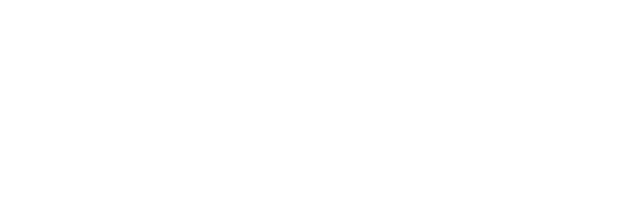
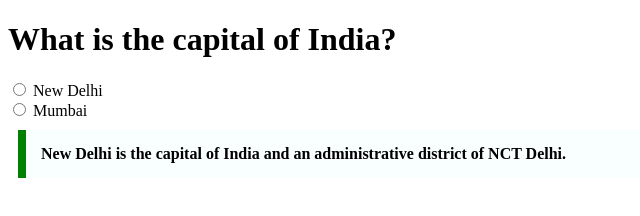
Before and after one commit to acciojob/trivia-Bluetooth-stack, a website: page main.html in a window 1280 px wide. Shown: the whole page, without its empty margins (0-640 px from the left). Drawn offline with Linux system fonts and the light colour scheme.

Commit message:
created a submission

```diff
--- a/main.html
+++ b/main.html
@@ -8,6 +8,16 @@
 
 <body>
 	<!-- the entire body must be written by student -->
+	<h1>What is the capital of India?</h1>
+	<input type="radio" name="ans" id="opt1" value="new delhi">
+	<label for="opt1">New Delhi</label><br>
+	<input type="radio" name="ans" id="opt2" value="mumbai">
+	<label for="opt2">Mumbai</label><br>
+	<blockquote cite="https://en.wikipedia.org/wiki/New_Delhi">
+		New Delhi is the capital of India and an administrative district of NCT Delhi.
+	</blockquote>
+
+
     <script type="text/javascript" src="./script.js">
 </script>
 
--- a/styles.css
+++ b/styles.css
@@ -1,2 +1,10 @@
 
 /* Your CSS Code here. */
+blockquote{
+	max-width: 600px;
+	margin: 10px;
+	padding: 15px;
+	border-left: 8px solid green;
+	background-color: #f8fffe;
+	font-weight: bold;
+}
```
